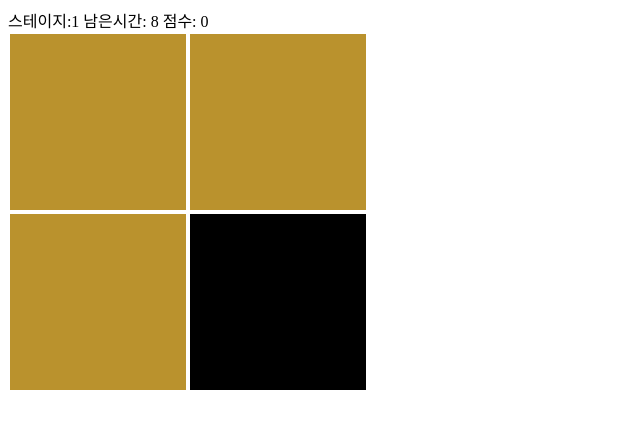
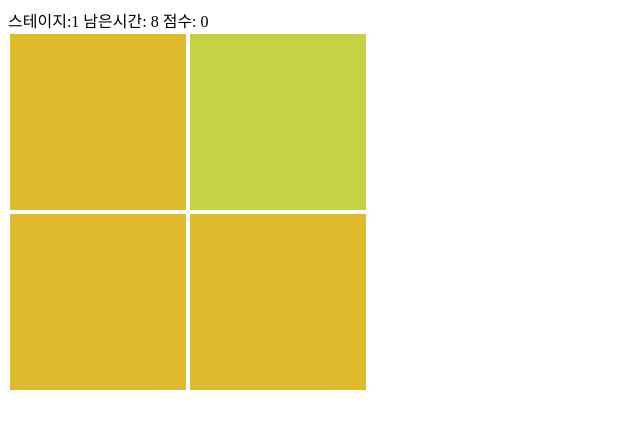
Before and after one commit to dohpark/findcolorgame, a React (Create React App) app: page / in a window 1280 px wide. Shown: the top 428 px of the page, without its empty margins (0-640 px from the left). Built offline with nearby package versions, Linux system fonts and the light colour scheme; the HTML template or start-up script is replaced by a standard one.

Commit message:
feat: 보조 색상 추가
bug: 첫번째 렌더링 방지 필요함

```diff
--- a/src/App.tsx
+++ b/src/App.tsx
@@ -1,6 +1,5 @@
 import React, { useState, useEffect } from "react";
 import styled from "styled-components";
-import Block from "./components/Block";
 import Header from "./components/Header";
 import { randomAnswerGenerator, randomRGBGenerator } from "./utils";
 
@@ -22,6 +21,18 @@ const SectionContainer = styled.div`
   padding: 0;
 `;
 
+interface BlockProps extends React.HTMLAttributes<HTMLDivElement> {
+  backgroundColor: string;
+  width: number;
+}
+
+const BlockContainer = styled.div<BlockProps>`
+  background-color: ${(props) => props.backgroundColor};
+  width: ${(props) => `${props.width}px`};
+  height: ${(props) => `${props.width}px`};
+  margin: 2px;
+`;
+
 const App: React.FC = () => {
   const [stage, setStage] = useState(STAGE_INIT);
   const [score, setScore] = useState(SCORE_INIT);
@@ -29,31 +40,82 @@ const App: React.FC = () => {
 
   const getBlock = (stage: number) => {
     const blockPerLine = Math.floor((stage + 3) / 2);
+    const RGB = randomRGBGenerator();
+
     const width =
       (SECTION_WIDTH - 2 * BLOCK_MARGIN * blockPerLine) / blockPerLine;
     const arrayLength = blockPerLine ** 2;
+    const backgroundColor = RGB.original;
+    const answer = randomAnswerGenerator(arrayLength);
+    const answerBackgroundColor = RGB.twist;
 
-    return { width, arrayLength };
+    return {
+      width,
+      arrayLength,
+      backgroundColor,
+      answer,
+      answerBackgroundColor,
+    };
   };
 
+  const { width, arrayLength, backgroundColor, answer, answerBackgroundColor } =
+    getBlock(stage);
+
   const [block, setBlock] = useState({
-    width: getBlock(stage).width,
-    arrayLength: getBlock(stage).arrayLength,
+    width,
+    arrayLength,
+    backgroundColor,
+    answer,
+    answerBackgroundColor,
   });
-  const [RGB, setRGB] = useState({ r: 0, g: 0, b: 0 });
-  const [answer, setAnswer] = useState(0);
-  const [array, setArray] = useState(Array(block.arrayLength).fill(0));
-  const [clicked, setClicked] = useState(false);
 
-  // stage
+  const chooseAnswer = {
+    rightAnswer: () => {
+      setStage(stage + 1);
+      setScore(score + timeLeft * stage);
+      setTimeLeft(TIME_LEFT_INIT);
+    },
+    wrongAnswer: () => {
+      setTimeLeft(timeLeft - 3);
+    },
+  };
+
+  // array
+  let arrayCandidate = Array(block.arrayLength).fill({
+    backgroundColor: block.backgroundColor,
+    width: block.width,
+    onClickHandler: () => {
+      chooseAnswer.wrongAnswer();
+    },
+  });
+
+  arrayCandidate[block.answer] = {
+    backgroundColor: block.answerBackgroundColor,
+    width: block.width,
+    onClickHandler: () => {
+      chooseAnswer.rightAnswer();
+    },
+  };
+
+  const [array, setArray] = useState(arrayCandidate);
+
+  // stage별 block
   useEffect(() => {
+    const {
+      width,
+      arrayLength,
+      backgroundColor,
+      answer,
+      answerBackgroundColor,
+    } = getBlock(stage);
+
     setBlock({
-      width: getBlock(stage).width,
-      arrayLength: getBlock(stage).arrayLength,
+      width,
+      arrayLength,
+      backgroundColor,
+      answer,
+      answerBackgroundColor,
     });
-    const { R, G, B } = randomRGBGenerator();
-    setRGB({ r: R, g: G, b: B });
-    setAnswer(randomAnswerGenerator(block.arrayLength));
   }, [stage]);
 
   // timeLeft
@@ -61,14 +123,14 @@ const App: React.FC = () => {
     const id = setInterval(() => {
       setTimeLeft(timeLeft - 1);
     }, 1000);
-    if (timeLeft < -1111111111110) {
+    if (timeLeft < 0) {
       window.alert(`GAME OVER!\n스테이지: ${stage}, 점수: ${score}`);
       setStage(STAGE_INIT);
       setTimeLeft(TIME_LEFT_INIT);
       setScore(SCORE_INIT);
     }
     return () => clearInterval(id);
-  }, [timeLeft]);
+  }, [timeLeft, score, stage]);
 
   // array
   useEffect(() => {
@@ -86,15 +148,15 @@ const App: React.FC = () => {
 
     // array
     let arrayCandidate = Array(block.arrayLength).fill({
-      backgroundColor: `rgb(${RGB.r}, ${RGB.g}, ${RGB.b})`,
+      backgroundColor: block.backgroundColor,
       width: block.width,
       onClickHandler: () => {
         chooseAnswer.wrongAnswer();
       },
     });
 
-    arrayCandidate[answer] = {
-      backgroundColor: "black",
+    arrayCandidate[block.answer] = {
+      backgroundColor: block.answerBackgroundColor,
       width: block.width,
       onClickHandler: () => {
         chooseAnswer.rightAnswer();
@@ -102,10 +164,7 @@ const App: React.FC = () => {
     };
 
     setArray(arrayCandidate);
-    setClicked(true);
-  }, [timeLeft]);
-
-  // RGB, answer, block, score, stage, timeLeft, clicked
+  }, [timeLeft, block, score, stage]);
 
   /**
    *
@@ -127,10 +186,8 @@ const App: React.FC = () => {
    * 첫 렌더링 때 검정색으로 구성된 화면이 나오는데 이를 먼저 보여줘서 생기는 문제
    *
    * 해결방법 1
-   * 1. 첫번째 렌더링부터 완벽하게 시작하게 만들기
+   * stage >1 과 reset 활용하면 될듯
    *
-   * 해결방법 2
-   * 첫번째 렌더링을 아예 안보이게 한 후 두번째 렌더링부터 보여주기
    *
    *
    */
@@ -140,11 +197,13 @@ const App: React.FC = () => {
       <Header stage={stage} timeLeft={timeLeft} score={score} />
       <SectionContainer>
         {array.map((val, index) => (
-          <Block
+          <BlockContainer
             key={`${val.backgroundColor}${index}`}
             backgroundColor={val.backgroundColor}
             width={val.width}
-            onClick={val.onClickHandler}
+            onClick={() => {
+              val.onClickHandler();
+            }}
           />
         ))}
       </SectionContainer>
--- a/src/components/Block/index.tsx
+++ b/src/components/Block/index.tsx
@@ -1,10 +1,6 @@
 import styled from "styled-components";
 
-interface BlockProps
-  extends React.DetailedHTMLProps<
-    React.HTMLAttributes<HTMLDivElement>,
-    HTMLDivElement
-  > {
+interface BlockProps extends React.HTMLAttributes<HTMLDivElement> {
   backgroundColor: string;
   width: number;
 }
@@ -15,6 +11,16 @@ const BlockContainer = styled.div<BlockProps>`
   height: ${(props) => `${props.width}px`};
   margin: 2px;
 `;
+
+// const Block: React.FC<BlockProps> = ({ backgroundColor, width, onClick }) => {
+//   return (
+//     <BlockContainer
+//       backgroundColor={backgroundColor}
+//       width={width}
+//       onClick={onClick}
+//     />
+//   );
+// };
 
 const Block: React.FC<BlockProps> = ({ backgroundColor, width, onClick }) => {
   return (
--- a/src/utils/index.ts
+++ b/src/utils/index.ts
@@ -49,10 +49,18 @@ const randomHSVGenerator = () => {
   return { H, S, V };
 };
 
+const twist = (RGB: number) => {
+  const rand = Math.round(Math.random());
+  return rand ? RGB - 24 : RGB + 24;
+};
+
 export const randomRGBGenerator = () => {
   const { H, S, V } = randomHSVGenerator();
   const { R, G, B } = HSVtoRGB(H, S, V);
-  return { R, G, B };
+  return {
+    original: `rgb(${R}, ${G}, ${B})`,
+    twist: `rgb(${twist(R)}, ${twist(G)}, ${twist(B)})`,
+  };
 };
 
 export const randomAnswerGenerator = (length: number) => {
```
Also changed, not shown: src/components/Section/index.tsx (deleted, +0 -90 lines).
